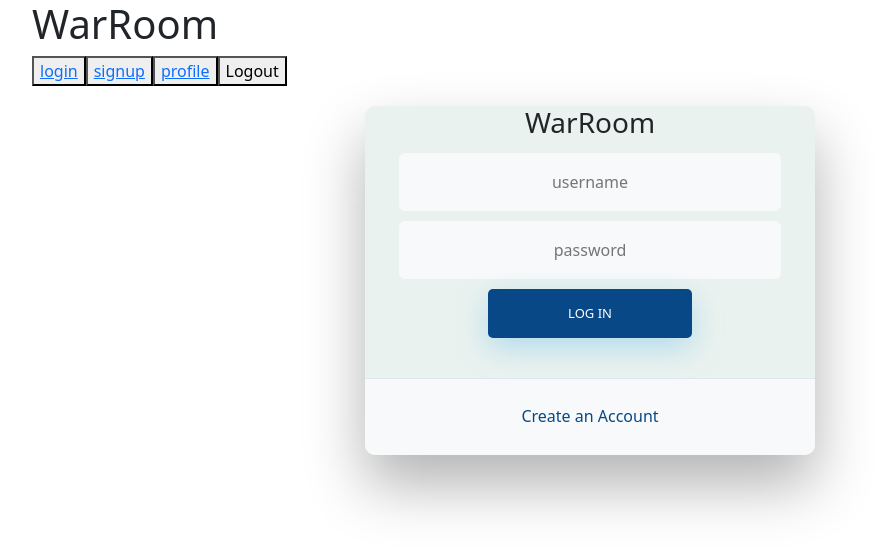
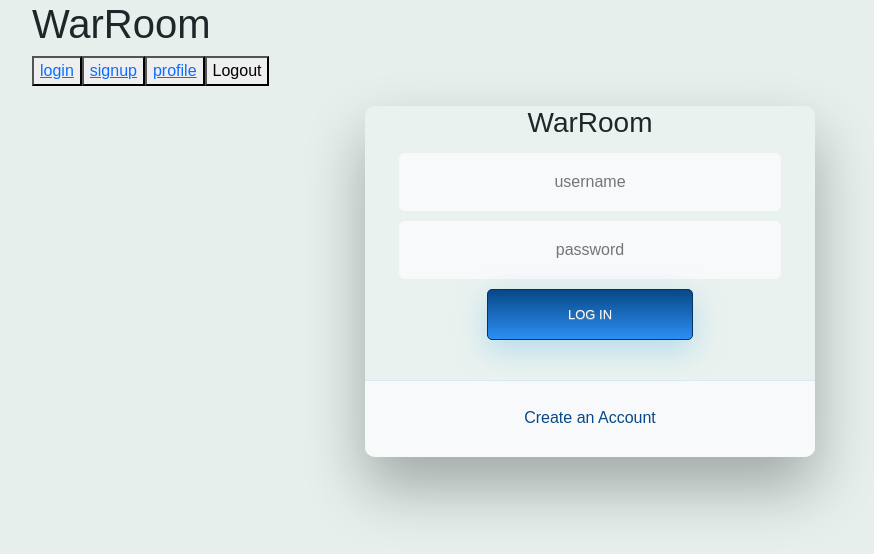
Before and after one commit to bethel-school-of-technology/team-scripters-frontend, an Angular app: page /login in a window 1280 px wide. Shown: the top 554 px of the page, without its empty margins (50-924 px from the left). Built offline with nearby package versions, Linux system fonts and the light colour scheme.

Commit message:
styling to all user components

```diff
--- a/src/app/Components/User/login/login.component.css
+++ b/src/app/Components/User/login/login.component.css
@@ -1,17 +1,6 @@
-/* BASIC */
-
-html {
-    background-color: #eaf23f;
-  }
-
-  body {
-    font-family: "Poppins", sans-serif;
-    height: 100vh;
-  }
-
 a {
   color: #084887;
-    display:inline-block;
+  display: inline-block;
   text-decoration: none;
   font-weight: 400;
 }
@@ -21,12 +10,10 @@ html {
   font-size: 16px;
   font-weight: 600;
   text-transform: uppercase;
-    display:inline-block;
+  display: inline-block;
   margin: 40px 8px 10px 8px;
   color: #cccccc;
 }
-
-
 
 /* STRUCTURE */
 
@@ -41,16 +28,16 @@ html {
 }
 
 #formContent {
-    -webkit-border-radius: 10px 10px 10px 10px;
-    border-radius: 10px 10px 10px 10px;
+  -webkit-border-radius: 10px;
+  border-radius: 10px;
   background: #eaf2ef;
   padding: 30px;
   width: 90%;
   max-width: 450px;
   position: relative;
   padding: 0px;
-    -webkit-box-shadow: 0 30px 60px 0 rgba(0,0,0,0.3);
-    box-shadow: 0 30px 60px 0 rgba(0,0,0,0.3);
+  -webkit-box-shadow: 0 30px 60px 0 rgba(0, 0, 0, 0.3);
+  box-shadow: 0 30px 60px 0 rgba(0, 0, 0, 0.3);
   text-align: center;
 }
 
@@ -63,8 +50,6 @@ html {
   border-radius: 0 0 10px 10px;
 }
 
-
-
 /* TABS */
 
 h2.inactive {
@@ -76,24 +61,33 @@ html {
   border-bottom: 2px solid #5fbae9;
 }
 
-
-
 /* FORM TYPOGRAPHY*/
 
-  input[type=button], input[type=submit], input[type=reset]  {
-    background-color: #084887;
-    border: none;
-    color: white;
+input[type="button"],
+input[type="submit"],
+input[type="reset"] {
+  background: #084887;
+  background-image: -webkit-linear-gradient(top, #084887, #2b8ff3);
+  background-image: -moz-linear-gradient(top, #084887, #2b8ff3);
+  background-image: -ms-linear-gradient(top, #084887, #2b8ff3);
+  background-image: -o-linear-gradient(top, #084887, #2b8ff3);
+  background-image: linear-gradient(to bottom, #084887, #2b8ff3);
+  -webkit-border-radius: 5px;
+  -moz-border-radius: 5px;
+  border-radius: 5px;
+  text-shadow: 0px 1px 0px #898a88;
+  -webkit-box-shadow: 0 10px 30px 0 rgba(95, 186, 233, 0.4);
+  -moz-box-shadow: 0 10px 30px 0 rgba(95, 186, 233, 0.4);
+  box-shadow: 0 10px 30px 0 rgba(95, 186, 233, 0.4);
+  font-family: Arial;
+  color: #ffffff;
+  font-size: 13px;
   padding: 15px 80px;
+  border: solid #063360 .5px;
   text-align: center;
   text-decoration: none;
   display: inline-block;
   text-transform: uppercase;
-    font-size: 13px;
-    -webkit-box-shadow: 0 10px 30px 0 rgba(95,186,233,0.4);
-    box-shadow: 0 10px 30px 0 rgba(95,186,233,0.4);
-    -webkit-border-radius: 5px 5px 5px 5px;
-    border-radius: 5px 5px 5px 5px;
   margin: 5px 20px 40px 20px;
   -webkit-transition: all 0.3s ease-in-out;
   -moz-transition: all 0.3s ease-in-out;
@@ -102,11 +96,15 @@ html {
   transition: all 0.3s ease-in-out;
 }
 
-  input[type=button]:hover, input[type=submit]:hover, input[type=reset]:hover  {
+input[type="button"]:hover,
+input[type="submit"]:hover,
+input[type="reset"]:hover {
   background-color: #39ace7;
 }
 
-  input[type=button]:active, input[type=submit]:active, input[type=reset]:active  {
+input[type="button"]:active,
+input[type="submit"]:active,
+input[type="reset"]:active {
   -moz-transform: scale(0.95);
   -webkit-transform: scale(0.95);
   -o-transform: scale(0.95);
@@ -114,7 +112,7 @@ html {
   transform: scale(0.95);
 }
 
-  input[type=text] {
+input[type="text"] {
   background-color: #f8f9fa;
   border: none;
   color: #0d0d0d;
@@ -135,16 +133,14 @@ html {
   border-radius: 6px;
 }
 
-  input[type=text]:focus {
+input[type="text"]:focus {
   background-color: #fff;
   border-bottom: 2px solid #084887;
 }
 
-  input[type=text]:placeholder {
+input[type="text"]:placeholder {
   color: #f8f9fa;
 }
-
-
 
 /* ANIMATIONS */
 
@@ -185,23 +181,44 @@ html {
 }
 
 /* Simple CSS3 Fade-in Animation */
-  @-webkit-keyframes fadeIn { from { opacity:0; } to { opacity:1; } }
-  @-moz-keyframes fadeIn { from { opacity:0; } to { opacity:1; } }
-  @keyframes fadeIn { from { opacity:0; } to { opacity:1; } }
+@-webkit-keyframes fadeIn {
+  from {
+    opacity: 0;
+  }
+  to {
+    opacity: 1;
+  }
+}
+@-moz-keyframes fadeIn {
+  from {
+    opacity: 0;
+  }
+  to {
+    opacity: 1;
+  }
+}
+@keyframes fadeIn {
+  from {
+    opacity: 0;
+  }
+  to {
+    opacity: 1;
+  }
+}
 
 .fadeIn {
-    opacity:0;
-    -webkit-animation:fadeIn ease-in 1;
-    -moz-animation:fadeIn ease-in 1;
-    animation:fadeIn ease-in 1;
+  opacity: 0;
+  -webkit-animation: fadeIn ease-in 1;
+  -moz-animation: fadeIn ease-in 1;
+  animation: fadeIn ease-in 1;
 
-    -webkit-animation-fill-mode:forwards;
-    -moz-animation-fill-mode:forwards;
-    animation-fill-mode:forwards;
+  -webkit-animation-fill-mode: forwards;
+  -moz-animation-fill-mode: forwards;
+  animation-fill-mode: forwards;
 
-    -webkit-animation-duration:1s;
-    -moz-animation-duration:1s;
-    animation-duration:1s;
+  -webkit-animation-duration: 1s;
+  -moz-animation-duration: 1s;
+  animation-duration: 1s;
 }
 
 .fadeIn.first {
@@ -244,11 +261,9 @@ html {
   color: #0d0d0d;
 }
 
-  .underlineHover:hover:after{
+.underlineHover:hover:after {
   width: 100%;
 }
-
-
 
 /* OTHERS */
 
--- a/src/app/Components/User/profile/profile.component.css
+++ b/src/app/Components/User/profile/profile.component.css
@@ -18,6 +18,8 @@
   background-image: linear-gradient(to bottom, #eaf2ef 0%, #d9e8e2 100%);
   background-repeat: no-repeat;
   background-attachment: fixed;
+  -webkit-box-shadow: 0 30px 60px 0 rgba(0, 0, 0, 0.3);
+  box-shadow: 0 30px 60px 0 rgba(0, 0, 0, 0.3);
   border-radius: 6px;
 }
 
@@ -123,3 +125,26 @@
   min-height: 460px;
   align-content: center;
 }
+
+.profile-content {
+  overflow: scroll;
+  overflow-y: scroll;
+  overflow-x: hidden;
+  --scrollbarBG: #d9e8e2;
+  --thumbBG: #b7c2cc;
+  scrollbar-width: 10px;
+  scrollbar-color: var(--thumbBG) var(--scrollbarBG);
+}
+
+.profile-content::-webkit-scrollbar {
+  width: 10px;
+}
+
+.profile-content::-webkit-scrollbar-track {
+  background: var(--scrollbarBG);
+}
+.profile-content::-webkit-scrollbar-thumb {
+  background-color: var(--thumbBG);
+  border-radius: 6px;
+  border: 3px solid var(--scrollbarBG);
+}
--- a/src/app/Components/User/signup/signup.component.css
+++ b/src/app/Components/User/signup/signup.component.css
@@ -1,23 +1,31 @@
-#wrap{
+#wrap {
   background-image: -ms-linear-gradient(top, #eaf2ef 0%, #d9e8e2 100%);
   /* Mozilla Firefox */
   background-image: -moz-linear-gradient(top, #eaf2ef 0%, #d9e8e2 100%);
   /* Opera */
   background-image: -o-linear-gradient(top, #eaf2ef 0%, #d9e8e2 100%);
   /* Webkit (Safari/Chrome 10) */
-    background-image: -webkit-gradient(linear, left top, left bottom, color-stop(0, #eaf2ef), color-stop(1, #d9e8e2));
+  background-image: -webkit-gradient(
+    linear,
+    left top,
+    left bottom,
+    color-stop(0, #eaf2ef),
+    color-stop(1, #d9e8e2)
+  );
   /* Webkit (Chrome 11+) */
   background-image: -webkit-linear-gradient(top, #eaf2ef 0%, #d9e8e2 100%);
   /* W3C Markup, IE10 Release Preview */
   background-image: linear-gradient(to bottom, #eaf2ef 0%, #d9e8e2 100%);
   background-repeat: no-repeat;
   background-attachment: fixed;
+  -webkit-box-shadow: 0 30px 60px 0 rgba(0, 0, 0, 0.3);
+  box-shadow: 0 30px 60px 0 rgba(0, 0, 0, 0.3);
   border-radius: 6px;
 }
-    legend{
-        color:#141823;
-        font-size:25px;
-        font-weight:bold;
+legend {
+  color: #141823;
+  font-size: 25px;
+  font-weight: bold;
 }
 .signup-btn {
   background: #084887;
@@ -37,7 +45,7 @@
   color: #ffffff;
   font-size: 20px;
   padding: 10px 20px 10px 20px;
-      border: solid #063360  1px;
+  border: solid #063360 1px;
   text-decoration: none;
 }
 
@@ -50,19 +58,21 @@
   background-image: linear-gradient(to bottom, #084887, #2e5b88);
   text-decoration: none;
 }
-    .navbar-default .navbar-brand{
-            color:#fff;
-            font-size:30px;
-            font-weight:bold;
+.navbar-default .navbar-brand {
+  color: #fff;
+  font-size: 30px;
+  font-weight: bold;
 }
-    .form .form-control { margin-bottom: 10px; }
-    @media (min-width:768px) {
-        #home{
-            margin-top:50px;
+.form .form-control {
+  margin-bottom: 10px;
 }
-        #home .slogan{
+@media (min-width: 768px) {
+  #home {
+    margin-top: 50px;
+  }
+  #home .slogan {
     color: #0e385f;
     line-height: 29px;
-            font-weight:bold;
+    font-weight: bold;
   }
 }
--- a/src/styles.css
+++ b/src/styles.css
@@ -1,2 +1,15 @@
 /* You can add global styles to this file, and also import other style files */
 @import '~bootstrap/dist/css/bootstrap.min.css';
+
+html,
+body {
+  margin: 0;
+  padding: 0;
+  font-family: "Poppins", sans-serif;
+  background: no-repeat center center fixed;
+  background-color:#e6efec;
+  -webkit-background-size: cover;
+  -moz-background-size: cover;
+  -o-background-size: cover;
+  background-size: cover;
+}
```
Lines whose indentation alone changed are shown as unchanged.
